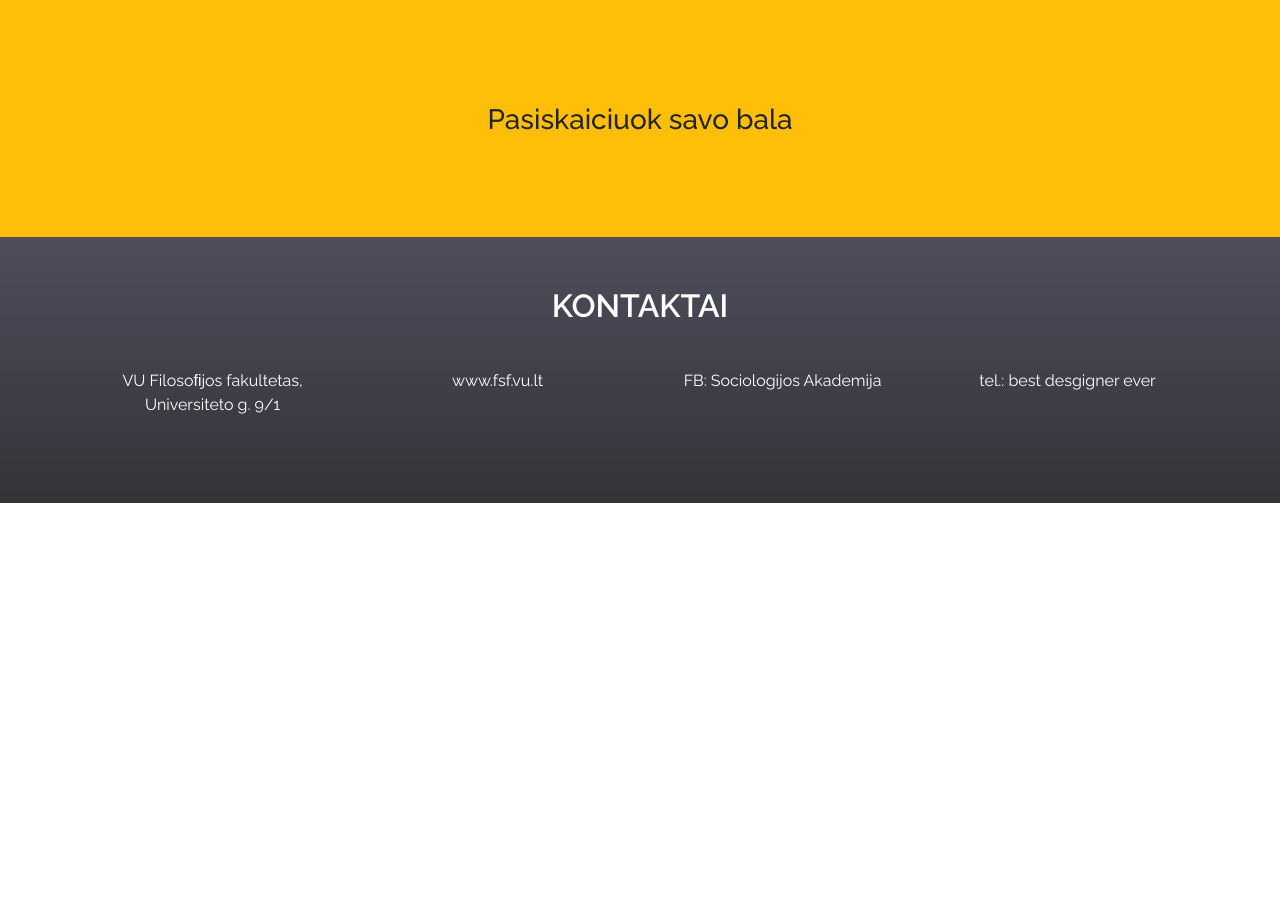
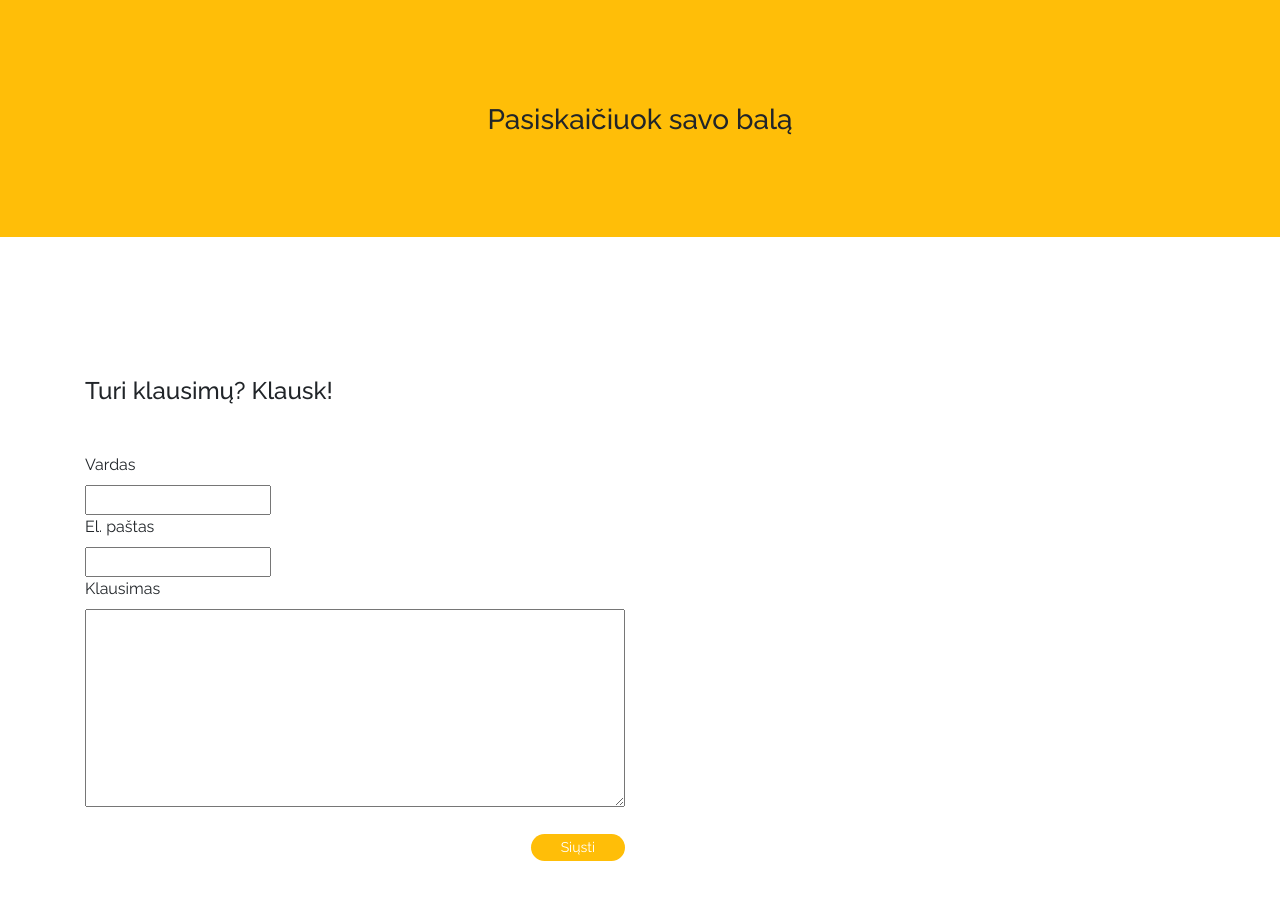
Before and after one commit to LVOTC/SC_Projektas, a plain HTML site: page study.html in a window 1280 px wide. Shown: the part 1140-2040 px from the top of the page. Before the commit the page ends 1643 px from the top, so only its background shows below. Drawn offline with nearby package versions, Linux system fonts and the light colour scheme.

Commit message:
studijos

```diff
--- a/CSS/study.css
+++ b/CSS/study.css
@@ -76,6 +76,28 @@ section.study-points th{
 section.study-points td{
   border: 1px solid #FFBE08;
 }
+section.form-box .form label{
+  display: block;
+}
+section.form-box .form{
+  padding: 100px 0;
+  padding-bottom: 150px;
+}
+section.form-box .form h4{
+  padding: 40px 0;
+}
+section.form-box .form a{
+  font-size: 14px;
+  float: right;
+  background-color:  #FFBE08;
+  color: #fff;
+  padding: 3px 30px;
+  margin-top: 20px;
+  border-radius: 20px;
+}
+section.form-box .form textarea{
+  width: 100%;
+}
 @media screen and (max-width: 770px){
   section.about h1{
     color: #000;
@@ -90,7 +112,7 @@ section.study-points td{
   }
   nav .mb-logo{
     margin-left: 0px;
-    left: 20%;
+    left: 70px;
   }
   nav .mb-logo img{
     display: none;
--- a/study.html
+++ b/study.html
@@ -61,16 +61,9 @@
       </div>
     </nav>
 <section class="about">
-  <!-- <div class="mobile-study">
-    <img class="dot" src="img/yDot.png" alt="">
-    <h1>STUDIJOS</h1>
-  </div> -->
+
   <h2>Universitetai</h2>
 
-  <!-- <div class="header-mobile">
-    <img class="dot" src="img/yDot.png" alt="">
-    <h1>STUDIJOS</h1>
-  </div> -->
   <div class="container">
     <div class="row">
       <div class="col-lg-4 col-xs-12">
@@ -91,7 +84,7 @@
 </section>
 <section class="study-points">
   <div class="container">
-    <h3>Stojimu balai</h3>
+    <h3>Stojimų balai</h3>
     <div class="row">
       <div class="col-md-6">
         <table style="width: 100%;">
@@ -103,7 +96,7 @@
             <td class="exam">0.4</td>
           </tr>
           <tr>
-            <th>Lietuviu kalba</th>
+            <th>Lietuvių kalba</th>
             <td class="exam">0.2</td>
           </tr>
           <tr>
@@ -126,7 +119,7 @@
             <td class="exam">0.4</td>
           </tr>
           <tr>
-            <th>Lietuviu kalba</th>
+            <th>Lietuvių kalba</th>
             <td class="exam">0.2</td>
           </tr>
           <tr>
@@ -147,7 +140,7 @@
           </tr>
           <tr>
             <td class="test">0.2</td>
-            <th> - Egzaminai arba metiniai pazymiai</th>
+            <th> - Egzaminai arba metiniai pažymiai</th>
           </tr>
         </table>
 
@@ -155,7 +148,27 @@
 
     </div>
   </div>
-  <h3>Pasiskaiciuok savo bala</h3>
+  <h3>Pasiskaičiuok savo balą</h3>
+</section>
+<section class="form-box">
+  <div class="container">
+    <div class="row">
+      <div class="col-md-6">
+        <div class="form">
+          <h4>Turi klausimų? Klausk!</h4>
+          <form class="" action="index.html" method="post">
+            <label for="">Vardas</label>
+            <input type="text" name="" value="">
+            <label for="">El. paštas</label>
+            <input type="email" name="" value="">
+            <label for="">Klausimas</label>
+            <textarea name="name" rows="8"></textarea>
+            <a href="#">Siųsti</a>
+          </form>
+        </div>
+      </div>
+    </div>
+  </div>
 </section>
 <section class="contacts">
   <div class="contact-line">
```
